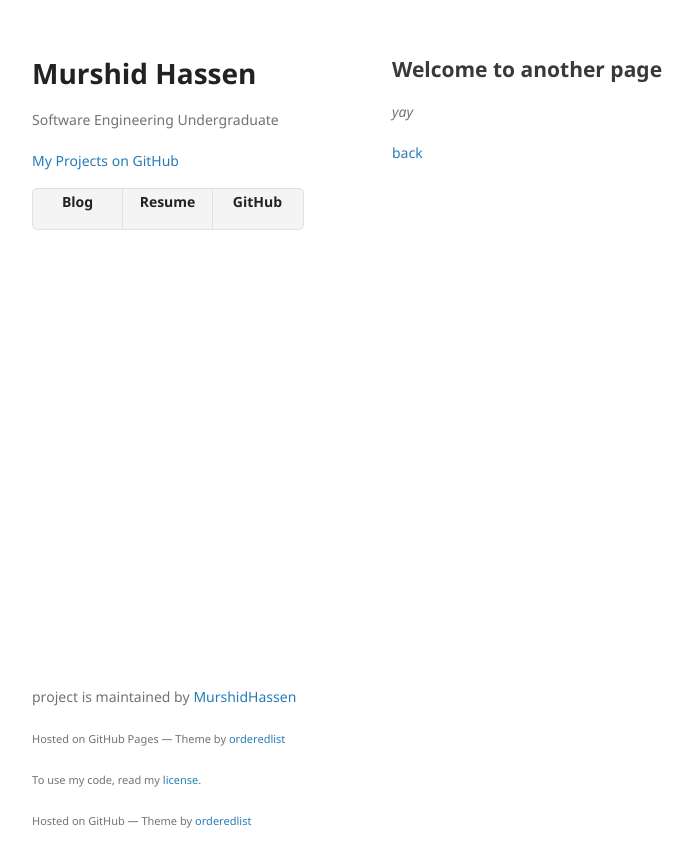
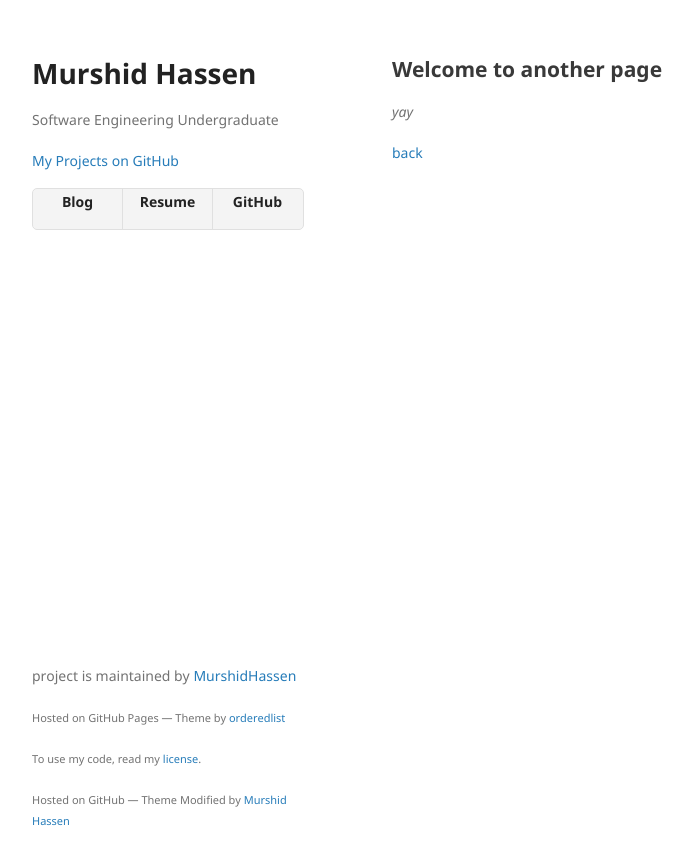
Before and after one commit to MurshidHassen/murshidhassen, a Jekyll site: the page built from another-page.md, in a window 1280 px wide. Shown: the top 867 px of the page, without its empty margins (178-871 px from the left). Built offline with Jekyll 4.4.1, drawn with Linux system fonts in a browser that asks for light colours; our own code applies the rules of GitHub Pages for plain Markdown files.

Commit message:
Small modification

```diff
--- a/_layouts/default.html
+++ b/_layouts/default.html
@@ -47,7 +47,7 @@
         <p><small>Hosted on GitHub Pages &mdash; Theme by <a href="https://github.com/orderedlist">orderedlist</a></small></p>
         <p><small>To use my code, read my <a href="/license">license</a>.</small></p>
         <!--{{ site.github.owner_url }}-->
-        <p><small>Hosted on GitHub &mdash; Theme by <a href="https://github.com/orderedlist">orderedlist</a></small></p>
+        <p><small>Hosted on GitHub &mdash; Theme Modified by <a href="https://github.com/orderedlist">Murshid Hassen</a></small></p>
       </footer>
     </div>
     <script src="{{ '/assets/js/scale.fix.js' | relative_url }}"></script>
```
